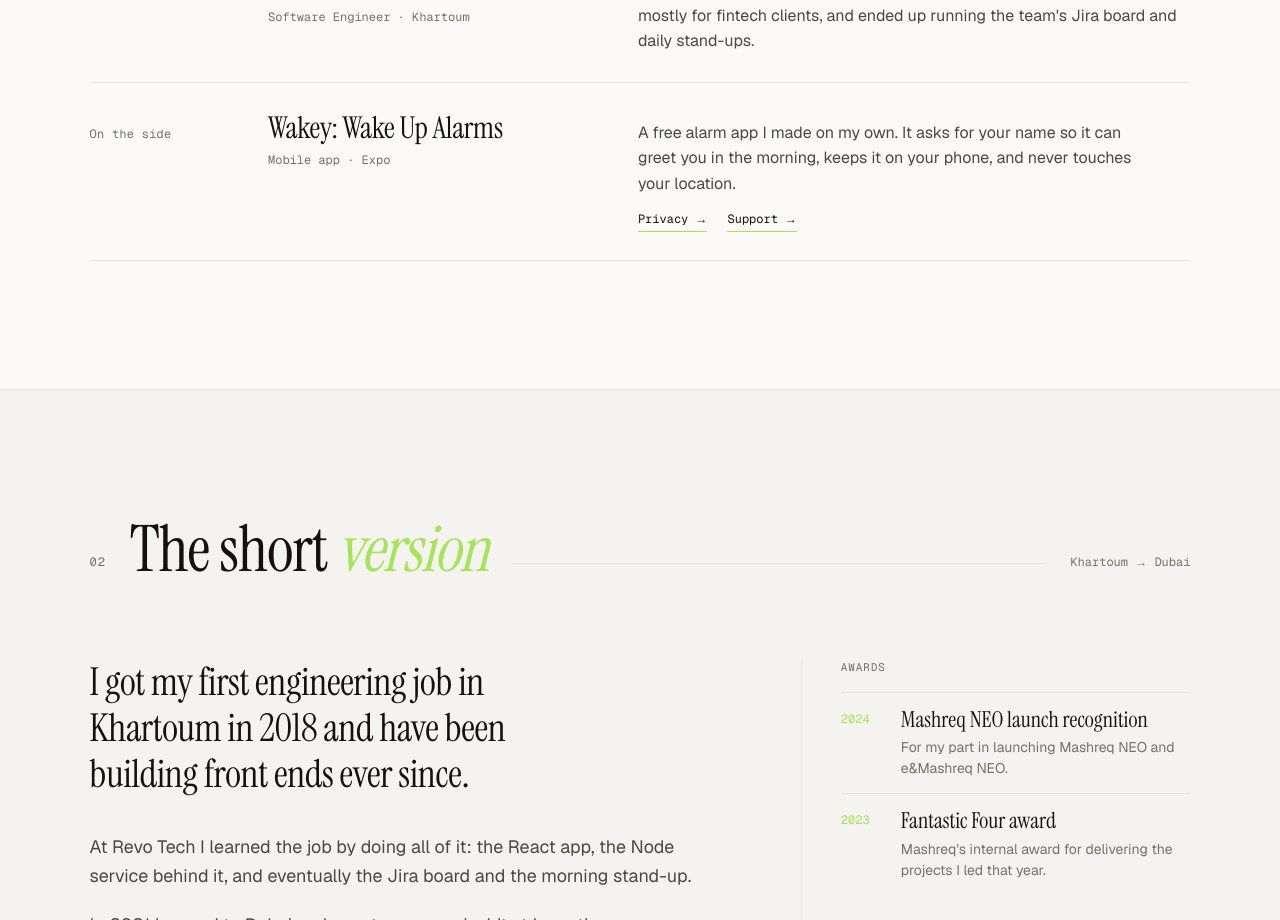
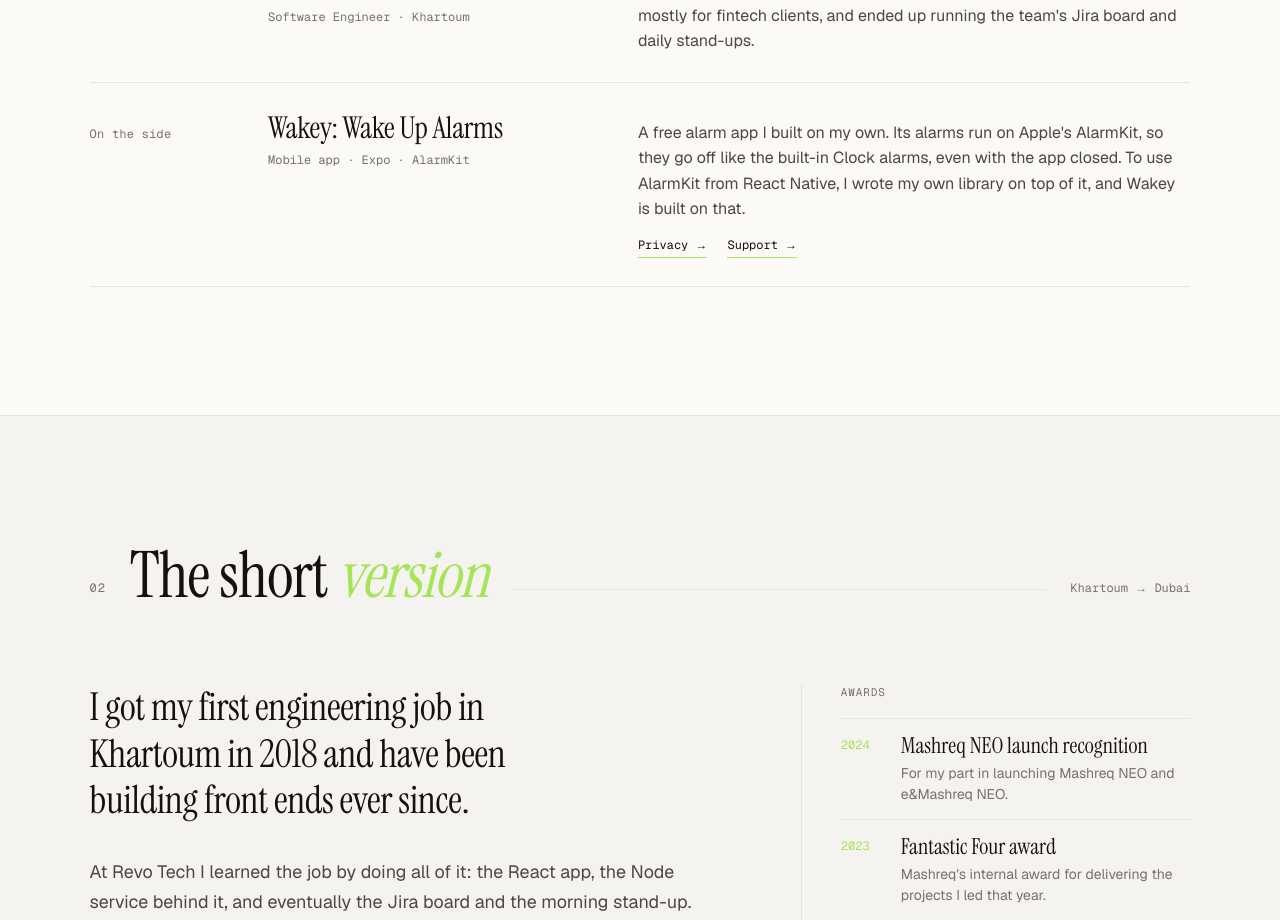
Before and after one commit to wael-fadlallah/waelfadlallh.com, a Next.js app: page / in a window 1280 px wide. Shown: the part 2008-2928 px from the top of the page. Built offline with nearby package versions, Linux system fonts and the light colour scheme.

Commit message:
Rewrite Wakey blurb around AlarmKit and the wrapper library
Co-Authored-By: Claude Opus 5.5 (1M context) <noreply@anthropic.com>
Claude-Session: https://claude.ai/code/session_01RrWugQrvt3eFyCtTY1Are5

```diff
--- a/app/components/selected-work.tsx
+++ b/app/components/selected-work.tsx
@@ -85,12 +85,13 @@ const EARLIER: Role[] = [
   {
     years: "On the side",
     title: "Wakey: Wake Up Alarms",
-    where: "Mobile app · Expo",
+    where: "Mobile app · Expo · AlarmKit",
     copy: (
       <>
-        A free alarm app I made on my own. It asks for your name so it can
-        greet you in the morning, keeps it on your phone, and never touches
-        your location.
+        A free alarm app I built on my own. Its alarms run on Apple&apos;s
+        AlarmKit, so they go off like the built-in Clock alarms, even with
+        the app closed. To use AlarmKit from React Native, I wrote my own
+        library on top of it, and Wakey is built on that.
       </>
     ),
     links: [
```
